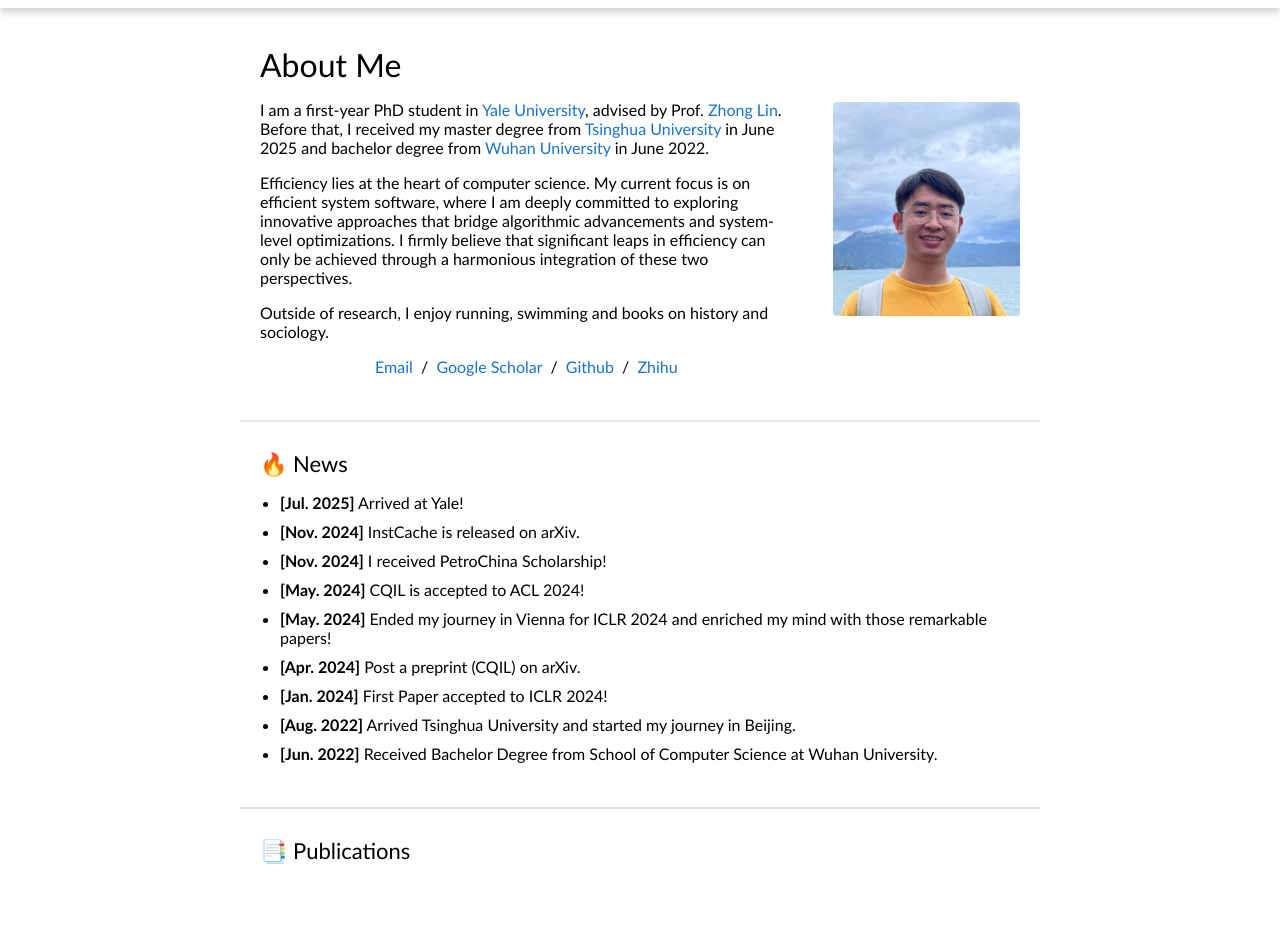
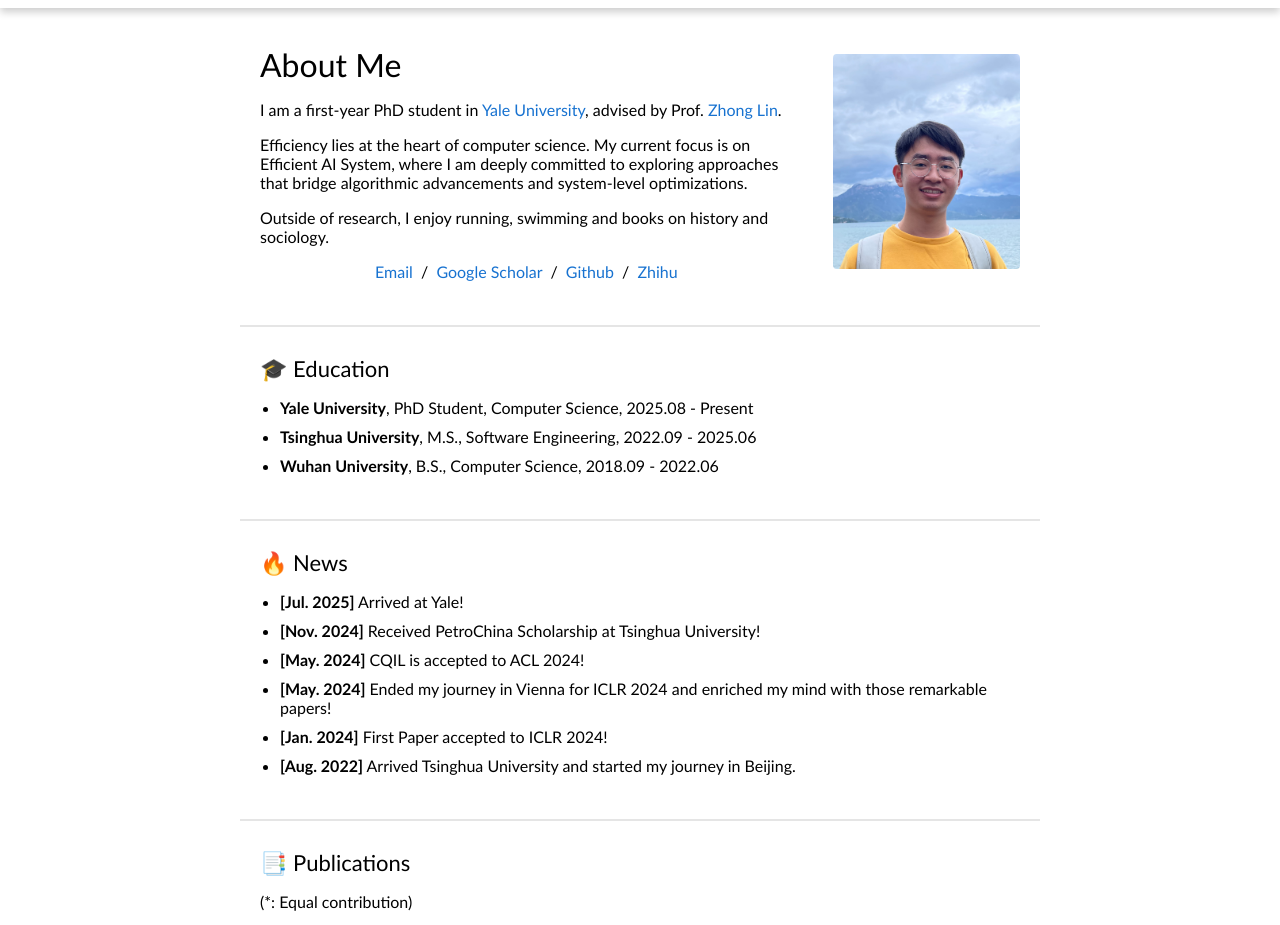
Before and after one commit to Photooon/Photooon.github.io, a plain HTML site: page index.html in a window 1280 px wide. Shown: the part 81-1006 px from the top of the page. Drawn offline with Linux system fonts and the light colour scheme.

Commit message:
update icon

```diff
--- a/index.html
+++ b/index.html
@@ -10,7 +10,7 @@
   <meta name="viewport" content="width=device-width, initial-scale=1">
 
   <link rel="stylesheet" type="text/css" href="stylesheet.css">
-  <link rel="icon" type="image/jpg" href="images/favicon.png">
+  <link rel="icon" type="image/jpg" href="images/favicon.ico">
 
   <script type="text/javascript">
 
@@ -34,6 +34,7 @@
       <div id="navref">
         <ul>
           <li><a href="#bio">About</a></li>
+          <li><a href="#education">Education</a></li>
           <li><a href="#news">News</a></li>
           <li><a href="#papers">Publications</a></li>
         </ul>
@@ -52,17 +53,16 @@
               </p>
               <p>I am a first-year PhD student in <a
                   href="https://www.yale.edu">Yale University</a>, advised by Prof. <a
-                  href="https://linzhong.org/">Zhong Lin</a>. Before that, I received my master degree from <a href="https://www.tsinghua.edu.cn/en/">Tsinghua University</a> in June 2025 and bachelor degree from <a href="https://en.whu.edu.cn/">Wuhan
-                  University</a> in June 2022.
+                  href="https://linzhong.org/">Zhong Lin</a>.
               </p>
               <p>
-                Efficiency lies at the heart of computer science. My current focus is on efficient system software, where I am deeply committed to exploring innovative approaches that bridge algorithmic advancements and system-level optimizations. I firmly believe that significant leaps in efficiency can only be achieved through a harmonious integration of these two perspectives.
+                Efficiency lies at the heart of computer science. My current focus is on Efficient AI System, where I am deeply committed to exploring approaches that bridge algorithmic advancements and system-level optimizations.
               </p>
               <p>
                 Outside of research, I enjoy running, swimming and books on history and sociology.
               </p>
               <p style="text-align:center">
-                <a href="mailto:zoulw22@mails.tsinghua.edu.cn">Email</a> &nbsp/&nbsp
+                <a href="mailto:longweizou@outlook.com">Email</a> &nbsp/&nbsp
                 <a href="https://scholar.google.com/citations?user=bNLgZi0AAAAJ">Google Scholar</a> &nbsp/&nbsp
                 <a href="https://github.com/Photooon">Github</a> &nbsp/&nbsp
                 <a href="https://www.zhihu.com/people/longweiZou">Zhihu</a>
@@ -77,6 +77,22 @@
       </table>
     </section>
     <hr>
+    <section id="education">
+      <table class ="tablerow">
+        <tbody>
+          <tr>
+            <td style="padding:20px;width:100%;vertical-align:middle">
+              <heading>🎓 Education</heading>
+              <ul>
+                <li><b>Yale University</b>, PhD Student, Computer Science, 2025.08 - Present</li>
+                <li><b>Tsinghua University</b>, M.S., Software Engineering, 2022.09 - 2025.06</li>
+                <li><b>Wuhan University</b>, B.S., Computer Science, 2018.09 - 2022.06</li>
+              </ul>
+            </td>
+          </tr>
+        </tbody>
+      </table>
+    <hr>
     <section id="news">
       <table class ="tablerow">
         <tbody>
@@ -85,15 +101,11 @@
               <heading>🔥 News</heading>
               <ul>
                 <li> <b>[Jul. 2025]</b> Arrived at Yale!</li>
-                <li> <b>[Nov. 2024]</b> InstCache is released on arXiv.</li>
-                <li> <b>[Nov. 2024]</b> I received PetroChina Scholarship!</li>
+                <li> <b>[Nov. 2024]</b> Received PetroChina Scholarship at Tsinghua University!</li>
                 <li> <b>[May. 2024]</b> CQIL is accepted to ACL 2024! </li>
                 <li> <b>[May. 2024]</b> Ended my journey in Vienna for ICLR 2024 and enriched my mind with those remarkable papers! </li>
-                <li> <b>[Apr. 2024]</b> Post a preprint (CQIL) on arXiv. </li>
                 <li> <b>[Jan. 2024]</b> First Paper accepted to ICLR 2024! </li>
                 <li> <b>[Aug. 2022]</b> Arrived Tsinghua University and started my journey in Beijing. </li>
-                <li> <b>[Jun. 2022]</b> Received Bachelor Degree from School of Computer Science at Wuhan
-                  University.</li>
               </ul>
             </td>
           </tr>
@@ -107,9 +119,9 @@
           <tr>
             <td style="padding:20px;width:100%;vertical-align:middle">
               <heading>📑 Publications </heading>
-              <!-- <p>
+              <p>
                 (*: Equal contribution)
-              </p> -->
+              </p>
             </td>
           </tr>
         </tbody>
```
Also changed, not shown: images/favicon.ico (added), images/favicon.png (deleted).
